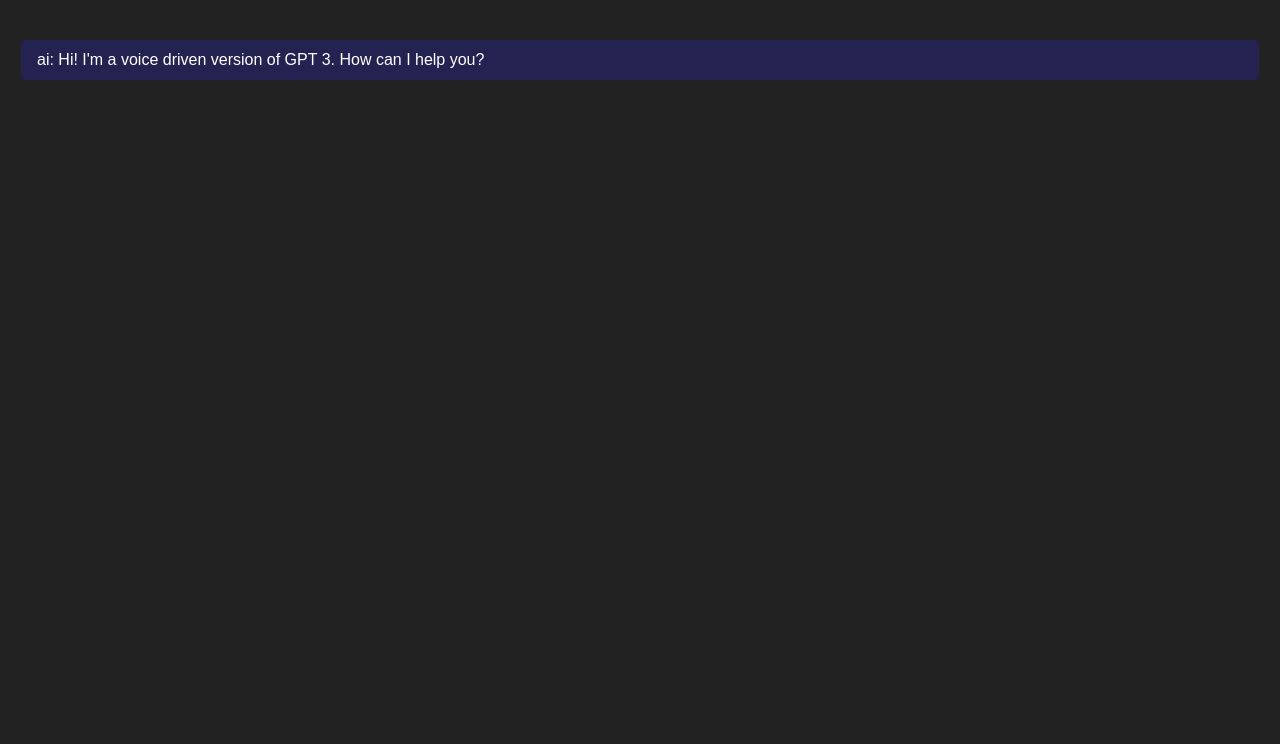
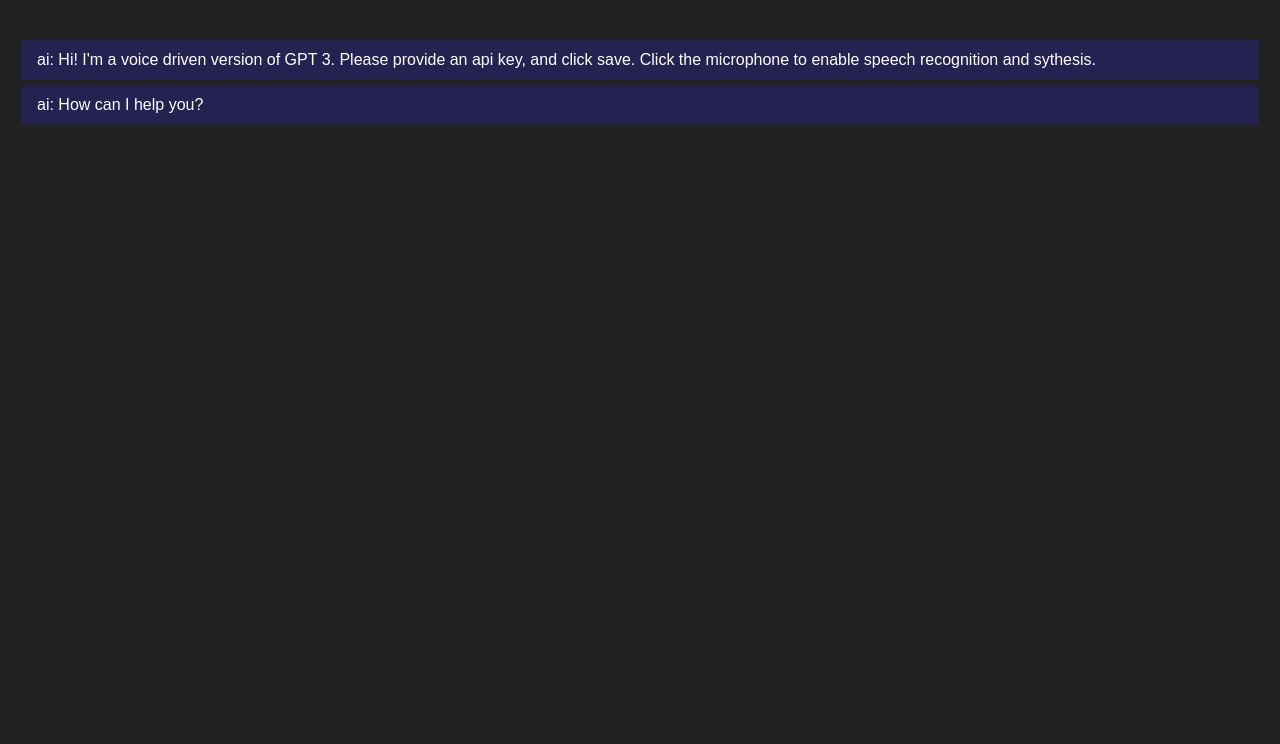
Before and after one commit to JohnUiterwyk/gpt-voice-web-app, a plain HTML site: page app/index.html in a window 1280 px wide. Shown: the part 56-800 px from the top of the page. Drawn offline with nearby package versions, Linux system fonts and the light colour scheme.

Commit message:
improve code formating

```diff
--- a/app/app.js
+++ b/app/app.js
@@ -1,11 +1,6 @@
 // Import the speech functions and manageApiKey function
 import { setupSpeech } from './speech.js';
 import { setupApiKeyInputHandler } from './open_ai_api.js';
-
-
-
-
-
 
 
 window.onload = () => {
--- a/app/index.html
+++ b/app/index.html
@@ -1,6 +1,5 @@
 <!doctype html>
 <html>
-
     <head>
         <meta charset="utf-8">
         <meta name="viewport" content="width=device-width, initial-scale=1">
@@ -14,15 +13,10 @@
             crossorigin="anonymous" />
         <link rel="stylesheet" href="./app.css" />
     </head>
-
     <body class="dark-mode">
         <header>
             <nav class="navbar navbar-dark fixed-top bg-dark">
                 <a class="navbar-brand" href="#">Voice AI</a>
-            <div class="nav-group">
-
-            </div>
-
                 <form class="form-inline" id="api-key-form">
                     <div class="form-row">
                         <div class="col">
@@ -47,18 +41,19 @@
                             </button>
                         </div>
                     </div>
-
                 </form>
-            </div>
             </nav>
-
         </header>
         <div id="chat-thread" class="chat-thread">
             <div class="chat-message  chat-message-ai">
-            ai: Hi! I'm a voice driven version of GPT 3. How can I help you?</div>
+                ai: Hi! I'm a voice driven version of GPT 3. Please provide an api key, and click save. Click the microphone
+                to enable speech recognition and sythesis.
+            </div>
+            <div class="chat-message  chat-message-ai">
+                ai: How can I help you?
+            </div>
             <!-- Add more chat messages here -->
         </div>
         <script src="app.js" type="module"></script>
     </body>
-
 </html>
--- a/app/speech.js
+++ b/app/speech.js
@@ -1,6 +1,6 @@
-
 import { addMessageToChatThread } from './chat.js';
 import { sendTextToGPT3 } from './open_ai_api.js';
+
 
 export function setupSpeech() {
     var SpeechRecognition = SpeechRecognition || window.webkitSpeechRecognition
@@ -14,10 +14,6 @@ export function setupSpeech() {
     recognition.lang = 'en-US';
     recognition.interimResults = false;
     recognition.maxAlternatives = 1;
-
-
-
-
 
     const toggleMicOn = document.querySelector('#toggle-mic-on');
     toggleMicOn.addEventListener('click', (event) => {
@@ -59,7 +55,10 @@ export function setupSpeech() {
     window.speechSynthesis.addEventListener("voiceschanged", () => {
         populateVoiceList();
     });
+
+    window.handleUserInput = handleUserInput
 }
+
 export function handleUserInput(input) {
     var apiKey;
     // Check if an API key is stored in session storage
@@ -87,7 +86,7 @@ export function handleUserInput(input) {
             throw error;
     });
 }
-window.handleUserInput = handleUserInput
+
 
 function populateVoiceList() {
     const synth = window.speechSynthesis;
@@ -128,6 +127,8 @@ function populateVoiceList() {
     voiceSelect.selectedIndex = selectedIndex;
     window.voices = voices;
 }
+
+
 // Function to read text aloud
 export function readTextAloud(text) {
     console.log('Reading aloud.');
```
Lines whose indentation alone changed are shown as unchanged.
